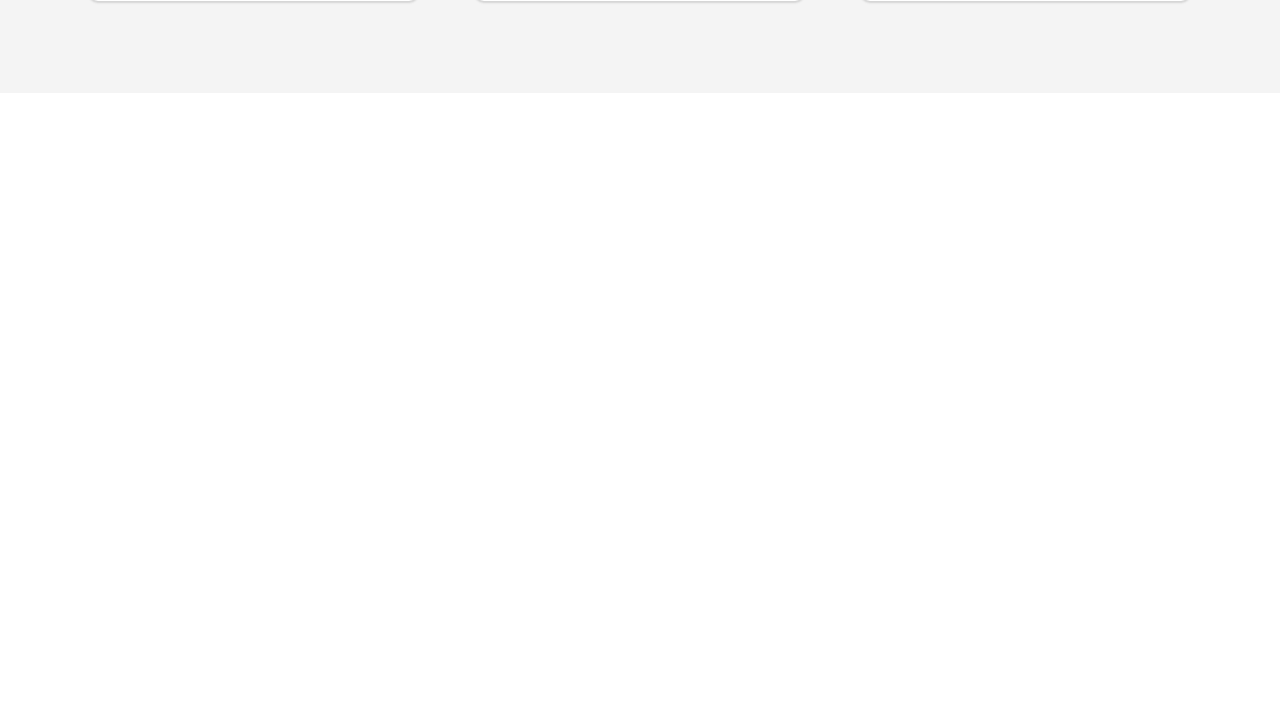
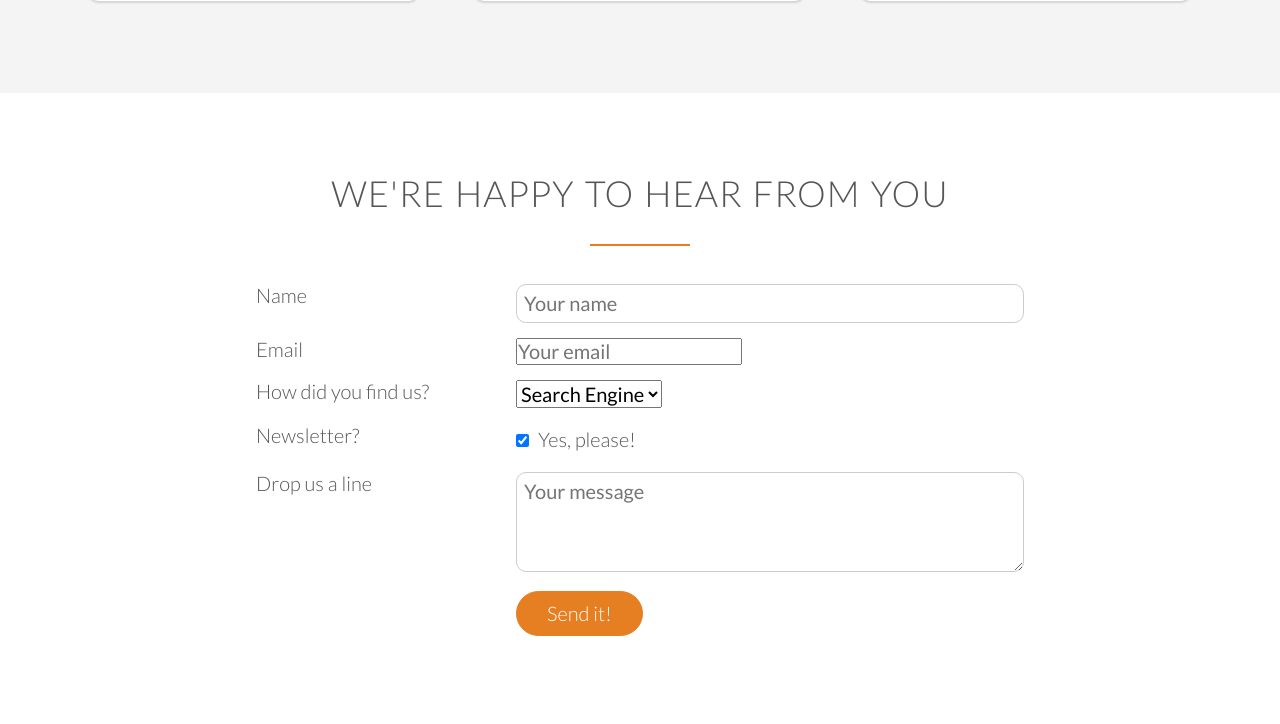
Before and after one commit to UnoMo/Website-Omnifood, a PHP site: page / in a window 1280 px wide. Shown: the part 4373-5097 px from the top of the page. Before the commit the page ends 4378 px from the top, so only its background shows below. Run offline with PHP 8.4, Linux system fonts and the light colour scheme; some web fonts are replaced.

Commit message:
Contact Form added and styled

```diff
--- a/css/app.css
+++ b/css/app.css
@@ -141,7 +141,7 @@ header {
 }
 
 /* STYLE.SASS */
-.btn:link, .btn:visited {
+.btn:link, .btn:visited, input[type=submit] {
   display: inline-block;
   padding: 10px 30px;
   font-weight: 300;
@@ -149,22 +149,22 @@ header {
   border-radius: 200px;
   transition: background-color 0.3s, border 0.3s, color 0.3s;
 }
-.btn:link.btn-full, .btn:visited.btn-full {
+.btn:link.btn-full, .btn:visited.btn-full, input[type=submit].btn-full {
   background-color: #e67e22;
   border: 1px solid #e67e22;
   color: #fff;
   margin-right: 20px;
 }
-.btn:link.btn-ghost, .btn:visited.btn-ghost {
+.btn:link.btn-ghost, .btn:visited.btn-ghost, input[type=submit].btn-ghost {
   border: 1px solid #e67e22;
   color: #e67e22;
 }
-.btn:link:hover, .btn:visited:hover {
+.btn:link:hover, .btn:visited:hover, input[type=submit]:hover {
   background-color: #C76400;
   color: #fff;
   border: 1px solid #C76400;
 }
-.btn:link:hover:active, .btn:visited:hover:active {
+.btn:link:hover:active, .btn:visited:hover:active, input[type=submit]:hover:active {
   border: 1px solid #C76400;
 }
 
@@ -382,4 +382,27 @@ cite img {
   font-size: 80%;
 }
 
-/* FORM.SASS *//*# sourceMappingURL=app.css.map */
+/* FORM.SASS */
+.section-form {
+  width: 60%;
+  margin: 0 auto;
+}
+
+input[type=text], input[type=email] select, textarea {
+  width: 100%;
+  padding: 7px;
+  border-radius: 10px;
+  border: 1px solid #ccc;
+}
+
+input[type=checkbox] {
+  margin: 10px 5px 10px 0;
+}
+
+textarea {
+  height: 100px;
+}
+
+*:focus {
+  outline: none;
+}/*# sourceMappingURL=app.css.map */
--- a/index.html
+++ b/index.html
@@ -34,9 +34,8 @@
       <div class="row">
         <h2>Get food fast &mdash; not fast food.</h2>
         <p class="long-copy">
-          Hello, we’re Omnifood, your new premium food delivery service. We know
-          you’re always busy. No time for cooking. So let us take care of that,
-          we’re really good at it, we promise!
+          Hello, we’re Omnifood, your new premium food delivery service. We know you’re always busy. No time for
+          cooking. So let us take care of that, we’re really good at it, we promise!
         </p>
       </div>
       <div class="row">
@@ -44,36 +43,32 @@
           <i class="ion-ios-infinite icon-big"></i>
           <h3>Up to 365 days/year</h3>
           <p>
-            Never cook again! We really mean that. Our subscription plans
-            include up to 365 days/year coverage. You can also choose to order
-            more flexibly if that's your style.
+            Never cook again! We really mean that. Our subscription plans include up to 365 days/year coverage. You can
+            also choose to order more flexibly if that's your style.
           </p>
         </div>
         <div class="col span-1-of-4 box">
           <i class="ion-ios-clock-outline icon-big"></i>
           <h3>Ready in 20 minutes</h3>
           <p>
-            You're only twenty minutes away from your delicious and super
-            healthy meals delivered right to your home. We work with the best
-            chefs in each town to ensure that you're 100% happy.
+            You're only twenty minutes away from your delicious and super healthy meals delivered right to your home. We
+            work with the best chefs in each town to ensure that you're 100% happy.
           </p>
         </div>
         <div class="col span-1-of-4 box">
           <i class="ion-ios-nutrition-outline icon-big"></i>
           <h3>100% organic</h3>
           <p>
-            All our vegetables are fresh, organic and local. Animals are raised
-            without added hormones or antibiotics. Good for your health, the
-            environment, and it also tastes better!
+            All our vegetables are fresh, organic and local. Animals are raised without added hormones or antibiotics.
+            Good for your health, the environment, and it also tastes better!
           </p>
         </div>
         <div class="col span-1-of-4 box">
           <i class="ion-android-restaurant icon-big"></i>
           <h3>Order anything</h3>
           <p>
-            We don't limit your creativity, which means you can order whatever
-            you feel like. You can also choose from our menu containing over 100
-            delicious meals. It's up to you!
+            We don't limit your creativity, which means you can order whatever you feel like. You can also choose from
+            our menu containing over 100 delicious meals. It's up to you!
           </p>
         </div>
       </div>
@@ -83,26 +78,17 @@
       <ul class="meals-showcase clearfix">
         <li>
           <figure class="meal-photo">
-            <img
-              src="/images/1.jpg"
-              alt="Korean bibimbap with egg and vegetables"
-            />
+            <img src="/images/1.jpg" alt="Korean bibimbap with egg and vegetables" />
           </figure>
         </li>
         <li>
           <figure class="meal-photo">
-            <img
-              src="/images/2.jpg"
-              alt="Simple italian pizza with cherry tomatoes"
-            />
+            <img src="/images/2.jpg" alt="Simple italian pizza with cherry tomatoes" />
           </figure>
         </li>
         <li>
           <figure class="meal-photo">
-            <img
-              src="/images/3.jpg"
-              alt="Chicken breast steak with vegetables"
-            />
+            <img src="/images/3.jpg" alt="Chicken breast steak with vegetables" />
           </figure>
         </li>
         <li>
@@ -119,10 +105,7 @@
         </li>
         <li>
           <figure class="meal-photo">
-            <img
-              src="/images/6.jpg"
-              alt="Healthy baguette with egg and vegetables"
-            />
+            <img src="/images/6.jpg" alt="Healthy baguette with egg and vegetables" />
           </figure>
         </li>
         <li>
@@ -132,10 +115,7 @@
         </li>
         <li>
           <figure class="meal-photo">
-            <img
-              src="/images/8.jpg"
-              alt="Granola with cherries and strawberries"
-            />
+            <img src="/images/8.jpg" alt="Granola with cherries and strawberries" />
           </figure>
         </li>
       </ul>
@@ -147,46 +127,28 @@
       </div>
       <div class="row">
         <div class="col span-1-of-2 steps-box">
-          <img
-            class="app-screen"
-            src="/images/app-iPhone.png"
-            alt="Omnifood App on phone"
-          />
+          <img class="app-screen" src="/images/app-iPhone.png" alt="Omnifood App on phone" />
         </div>
 
         <div class="col span-1-of-2 steps-box">
           <div class="works-step">
             <div>1</div>
-            <p>
-              Choose the subscription plan that best fits your needs and sign up
-              today.
-            </p>
+            <p>Choose the subscription plan that best fits your needs and sign up today.</p>
           </div>
 
           <div class="works-step">
             <div>2</div>
-            <p>
-              Order your delicious meal using our mobile app or website. Or you
-              can even call us!
-            </p>
+            <p>Order your delicious meal using our mobile app or website. Or you can even call us!</p>
           </div>
 
           <div class="works-step">
             <div>3</div>
-            <p>
-              Enjoy your meal after less than 20 minutes. See you the next time!
-            </p>
+            <p>Enjoy your meal after less than 20 minutes. See you the next time!</p>
           </div>
 
-          <a href="#" class="btn-app"
-            ><img src="/images/download-app.svg" alt="Download from AppStore"
-          /></a>
+          <a href="#" class="btn-app"><img src="/images/download-app.svg" alt="Download from AppStore" /></a>
 
-          <a href="#" class="btn-app"
-            ><img
-              src="/images/download-app-android.png"
-              alt="Download from Google Play"
-          /></a>
+          <a href="#" class="btn-app"><img src="/images/download-app-android.png" alt="Download from Google Play" /></a>
         </div>
       </div>
     </section>
@@ -270,34 +232,23 @@
       <div class="row">
         <div class="col span-1-of-3">
           <blockquote>
-            Omnifood is just awesome! I just launched a startup which leaves me
-            with no time for cooking, so Omnifood is a life-saver. Now that I
-            got used to it, I couldn't live without my daily meals!
-            <cite>
-              <img src="/images/customer-1.jpg" alt="Alberto Duncan" /> Alberto
-              Duncan
-            </cite>
+            Omnifood is just awesome! I just launched a startup which leaves me with no time for cooking, so Omnifood is
+            a life-saver. Now that I got used to it, I couldn't live without my daily meals!
+            <cite> <img src="/images/customer-1.jpg" alt="Alberto Duncan" /> Alberto Duncan </cite>
           </blockquote>
         </div>
         <div class="col span-1-of-3">
           <blockquote>
-            Inexpensive, healthy and great-tasting meals, delivered right to my
-            home. We have lots of food delivery here in Lisbon, but no one comes
-            even close to Omifood. Me and my family are so in love!
-            <cite>
-              <img src="/images/customer-2.jpg" alt="Joana Silva" /> Joana Silva
-            </cite>
+            Inexpensive, healthy and great-tasting meals, delivered right to my home. We have lots of food delivery here
+            in Lisbon, but no one comes even close to Omifood. Me and my family are so in love!
+            <cite> <img src="/images/customer-2.jpg" alt="Joana Silva" /> Joana Silva </cite>
           </blockquote>
         </div>
         <div class="col span-1-of-3">
           <blockquote>
-            I was looking for a quick and easy food delivery service in San
-            Franciso. I tried a lot of them and ended up with Omnifood. Best
-            food delivery service in the Bay Area. Keep up the great work!
-            <cite>
-              <img src="/images/customer-3.jpg" alt="Milton Chapman" /> Milton
-              Chapman
-            </cite>
+            I was looking for a quick and easy food delivery service in San Franciso. I tried a lot of them and ended up
+            with Omnifood. Best food delivery service in the Bay Area. Keep up the great work!
+            <cite> <img src="/images/customer-3.jpg" alt="Milton Chapman" /> Milton Chapman </cite>
           </blockquote>
         </div>
       </div>
@@ -318,21 +269,10 @@
             </div>
             <div>
               <ul>
-                <li>
-                  <i class="ion-ios-checkmark-empty icon-small"></i>1 meal every
-                  day
-                </li>
-                <li>
-                  <i class="ion-ios-checkmark-empty icon-small"></i>Order 24/7
-                </li>
-                <li>
-                  <i class="ion-ios-checkmark-empty icon-small"></i>Access to
-                  newest creations
-                </li>
-                <li>
-                  <i class="ion-ios-checkmark-empty icon-small"></i>Free
-                  delivery
-                </li>
+                <li><i class="ion-ios-checkmark-empty icon-small"></i>1 meal every day</li>
+                <li><i class="ion-ios-checkmark-empty icon-small"></i>Order 24/7</li>
+                <li><i class="ion-ios-checkmark-empty icon-small"></i>Access to newest creations</li>
+                <li><i class="ion-ios-checkmark-empty icon-small"></i>Free delivery</li>
               </ul>
             </div>
             <div>
@@ -349,21 +289,10 @@
             </div>
             <div>
               <ul>
-                <li>
-                  <i class="ion-ios-checkmark-empty icon-small"></i>1 meal 10
-                  days/month
-                </li>
-                <li>
-                  <i class="ion-ios-checkmark-empty icon-small"></i>Order 24/7
-                </li>
-                <li>
-                  <i class="ion-ios-checkmark-empty icon-small"></i>Access to
-                  newest creations
-                </li>
-                <li>
-                  <i class="ion-ios-checkmark-empty icon-small"></i>Free
-                  delivery
-                </li>
+                <li><i class="ion-ios-checkmark-empty icon-small"></i>1 meal 10 days/month</li>
+                <li><i class="ion-ios-checkmark-empty icon-small"></i>Order 24/7</li>
+                <li><i class="ion-ios-checkmark-empty icon-small"></i>Access to newest creations</li>
+                <li><i class="ion-ios-checkmark-empty icon-small"></i>Free delivery</li>
               </ul>
             </div>
             <div>
@@ -380,18 +309,10 @@
             </div>
             <div>
               <ul>
-                <li>
-                  <i class="ion-ios-checkmark-empty icon-small"></i>1 meal
-                </li>
-                <li>
-                  <i class="ion-ios-checkmark-empty icon-small"></i>Order from 8
-                  am to 12 pm
-                </li>
+                <li><i class="ion-ios-checkmark-empty icon-small"></i>1 meal</li>
+                <li><i class="ion-ios-checkmark-empty icon-small"></i>Order from 8 am to 12 pm</li>
                 <li><i class="ion-ios-close-empty icon-small"></i></li>
-                <li>
-                  <i class="ion-ios-checkmark-empty icon-small"></i>Free
-                  delivery
-                </li>
+                <li><i class="ion-ios-checkmark-empty icon-small"></i>Free delivery</li>
               </ul>
             </div>
             <div>
@@ -401,5 +322,72 @@
         </div>
       </div>
     </section>
+
+    <section class="section-form">
+      <div class="row">
+        <h2>We're happy to hear from you</h2>
+      </div>
+      <div class="row">
+        <form action="#" method="post" class="contact-form">
+          <div class="row">
+            <div class="col span-1-of-3">
+              <label for="name">Name</label>
+            </div>
+            <div class="col span-2-of-3">
+              <input type="text" name="name" id="name" placeholder="Your name" required />
+            </div>
+          </div>
+          <div class="row">
+            <div class="col span-1-of-3">
+              <label for="email">Email</label>
+            </div>
+            <div class="col span-2-of-3">
+              <input type="email" name="email" id="email" placeholder="Your email" required />
+            </div>
+          </div>
+          <div class="row">
+            <div class="col span-1-of-3">
+              <label for="find-us">How did you find us?</label>
+            </div>
+            <div class="col span-2-of-3">
+              <select name="find-us" id="find-us">
+                <option value="optFriends">Friends</option>
+                <option value="optSearc" selected>Search Engine</option>
+                <option value="optAdv">Advertisment</option>
+                <option value="optOther">Other</option>
+              </select>
+            </div>
+          </div>
+          <div class="row">
+            <div class="col span-1-of-3">
+              <label>Newsletter?</label>
+            </div>
+            <div class="col span-2-of-3">
+              <input type="checkbox" name="newsletter" id="newsletter" checked /> Yes, please!
+            </div>
+          </div>
+          <div class="row">
+            <div class="col span-1-of-3">
+              <label>Drop us a line </label>
+            </div>
+            <div class="col span-2-of-3">
+              <textarea name="message" id="message" placeholder="Your message"></textarea>
+            </div>
+          </div>
+          <div class="row">
+            <div class="col span-1-of-3">
+              <label>&nbsp;</label>
+            </div>
+            <div class="col span-2-of-3">
+              <input class="btn btn-full" type="submit" value="Send it!" />
+            </div>
+          </div>
+        </form>
+      </div>
+    </section>
   </body>
 </html>
+
+<!--
+
+-->
--- a/sass/_style.sass
+++ b/sass/_style.sass
@@ -1,6 +1,6 @@
 /* STYLE.SASS */
 
-.btn:link, .btn:visited
+.btn:link, .btn:visited, input[type=submit]
     display: inline-block
     padding: 10px 30px
     font-weight: 300
--- a/sass/sections/_form.sass
+++ b/sass/sections/_form.sass
@@ -1 +1,21 @@
 /* FORM.SASS */
+
+.section-form
+    width: 60%
+    margin: 0 auto
+
+input[type=text], input[type=email]select, textarea
+    width: 100%
+    padding: 7px
+    border-radius: 10px
+    border: 1px solid #ccc
+
+input[type=checkbox]
+    margin: 10px 5px 10px 0
+
+textarea
+    height: 100px
+
+*
+    &:focus
+        outline: none
```
Also changed, not shown: 1 other file.
